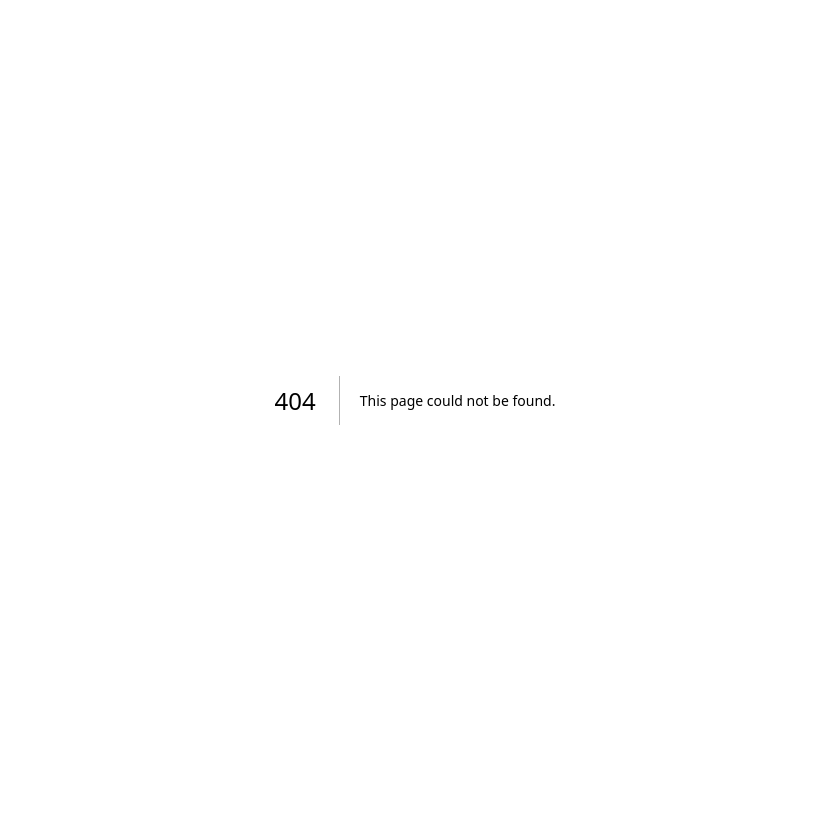
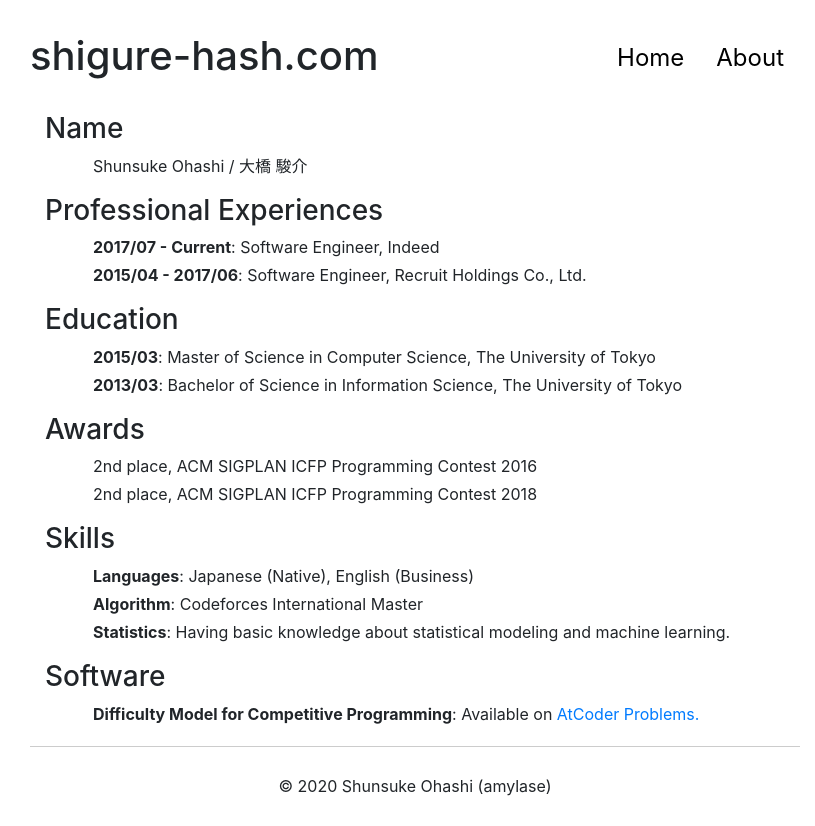
Before and after one commit to amylase/amylase.github.io, a Next.js app in the folder with-reactstrap-app/: page /about in a window 1280 px wide. Before the commit this address had no page. Shown: the whole page, without its empty margins (225-1040 px from the left). Before the commit the page ends 800 px from the top, so only its background shows below. Built offline with nearby package versions, Linux system fonts and the light colour scheme.

Commit message:
Created about page.

```diff
--- /dev/null
+++ b/with-reactstrap-app/components/basePage.tsx
@@ -0,0 +1,37 @@
+import Head from 'next/head'
+import {Container, Nav, NavItem, NavLink} from 'reactstrap'
+import {ReactNode} from "react";
+import Link from 'next/link';
+
+interface Props {
+    title: string
+    children: ReactNode
+}
+
+export default function BasePage(props: Props) {
+    return (
+        <Container className="md-container">
+            <Head>
+                <title>{props.title}</title>
+                <link rel="icon" href="/favicon-32x32.png"/>
+            </Head>
+            <div className="mb-4">
+                <Nav className="d-flex">
+                    <NavItem className="flex-grow-1">
+                        <h1>shigure-hash.com</h1>
+                    </NavItem>
+                    <NavItem>
+                        <Link href="/" passHref={true}><NavLink className="nav-link">Home</NavLink></Link>
+                    </NavItem>
+                    <NavItem>
+                        <Link href="/about" passHref={true}><NavLink className="nav-link">About</NavLink></Link>
+                    </NavItem>
+                </Nav>
+            </div>
+            {props.children}
+            <footer className="cntr-footer">
+                © {new Date().getFullYear()} Shunsuke Ohashi (amylase)
+            </footer>
+        </Container>
+    )
+}
--- a/with-reactstrap-app/pages/_app.jsx
+++ /dev/null
@@ -1,5 +0,0 @@
-import '../styles/index.css'
-
-export default function MyApp({ Component, pageProps }) {
-  return <Component {...pageProps} />
-}
--- /dev/null
+++ b/with-reactstrap-app/pages/_app.tsx
@@ -0,0 +1,6 @@
+import '../styles/base.css'
+import {AppProps} from 'next/app'
+
+export default function MyApp({ Component, pageProps }: AppProps) {
+  return <Component {...pageProps} />
+}
--- /dev/null
+++ b/with-reactstrap-app/pages/about.tsx
@@ -0,0 +1,65 @@
+import {Container} from 'reactstrap'
+import BasePage from "../components/basePage";
+
+export default function Home() {
+    return (
+        <BasePage title="About | shigure-hash.com">
+            <Container>
+                <div>
+                    <h3>Name</h3>
+                    <div className="ml-5 mb-1">Shunsuke Ohashi / 大橋 駿介</div>
+                </div>
+
+                <div className="mt-3">
+                    <h3>Professional Experiences</h3>
+                    <div className="ml-5 mb-1">
+                        <b>2017/07 - Current</b>: Software Engineer, Indeed
+                    </div>
+                    <div className="ml-5 mb-1">
+                        <b>2015/04 - 2017/06</b>: Software Engineer, Recruit Holdings Co., Ltd.
+                    </div>
+                </div>
+
+                <div className="mt-3">
+                    <h3>Education</h3>
+                    <div className="ml-5 mb-1">
+                        <b>2015/03</b>: Master of Science in Computer Science, The University of Tokyo
+                    </div>
+                    <div className="ml-5 mb-1">
+                        <b>2013/03</b>: Bachelor of Science in Information Science, The University of Tokyo
+                    </div>
+                </div>
+
+                <div className="mt-3">
+                    <h3>Awards</h3>
+                    <div className="ml-5 mb-1">
+                        2nd place, ACM SIGPLAN ICFP Programming Contest 2016
+                    </div>
+                    <div className="ml-5 mb-1">
+                        2nd place, ACM SIGPLAN ICFP Programming Contest 2018
+                    </div>
+                </div>
+
+                <div className="mt-3">
+                    <h3>Skills</h3>
+                    <div className="ml-5 mb-1">
+                        <b>Languages</b>: Japanese (Native), English (Business)
+                    </div>
+                    <div className="ml-5 mb-1">
+                        <b>Algorithm</b>: Codeforces International Master
+                    </div>
+                    <div className="ml-5 mb-1">
+                        <b>Statistics</b>: Having basic knowledge about statistical modeling and machine learning.
+                    </div>
+                </div>
+
+                <div className="mt-3">
+                    <h3>Software</h3>
+                    <div className="ml-5 mb-1">
+                        <b>Difficulty Model for Competitive Programming</b>: Available on <a href="https://kenkoooo.com/atcoder">AtCoder Problems.</a>
+                    </div>
+                </div>
+            </Container>
+        </BasePage>
+    )
+}
--- a/with-reactstrap-app/styles/index.css
+++ b/with-reactstrap-app/styles/base.css
@@ -4,11 +4,6 @@
 .md-container {
   max-width: 800px;
   padding-top: 2rem;
-}
-
-.sml-card {
-  width: 22rem;
-  margin: 1rem 0;
 }
 
 .cntr-footer {
@@ -20,19 +15,21 @@
   border-top: 1px solid #ccc;
 }
 
-.sml-logo {
-  height: 1em;
-  margin-left: 10px;
+.fa-link {
+    height: 48px;
+    color: gray;
 }
 
-.fa-link {
-  height: 48px;
-}
-
-a {
-  color: gray;
+.contest-link {
+    color: gray;
 }
 
 .old-top-link {
-  font-size: smaller;
+    font-size: smaller;
+    color: gray;
 }
+
+.nav-link {
+    color: black;
+    font-size: x-large;
+}
```
Also changed, not shown: with-reactstrap-app/package.json (+6 -1 lines), with-reactstrap-app/pages/index.tsx (renamed from with-reactstrap-app/pages/index.jsx, +7 -23 lines), with-reactstrap-app/tsconfig.json (added, +29 -0 lines), with-reactstrap-app/next-env.d.ts (added), 1 other file (tests, documents, lock files or other folders).
